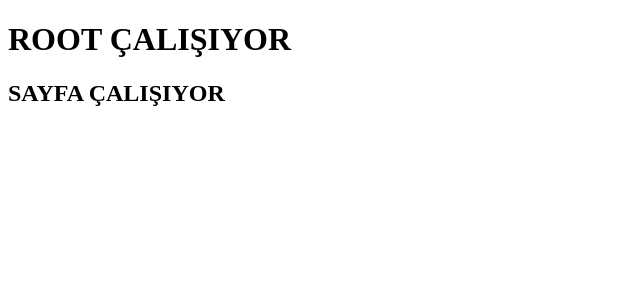
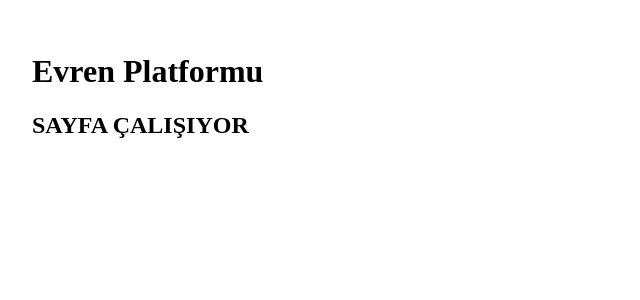
Before and after one commit to gizemsaritan/evren-platform, a Next.js app in the folder packages/app/: page / in a window 1280 px wide. Shown: the top 300 px of the page, without its empty margins (0-640 px from the left). Built offline with nearby package versions, Linux system fonts and the light colour scheme.

Commit message:
safe layout added

```diff
--- a/packages/app/src/app/layout.tsx
+++ b/packages/app/src/app/layout.tsx
@@ -4,10 +4,13 @@ export default function RootLayout({
   children: React.ReactNode
 }) {
   return (
-    <html>
-      <body>
-        <h1>ROOT ÇALIŞIYOR</h1>
-        {children}
+    <html lang="tr">
+      <body style={{ padding: 24 }}>
+        <header>
+          <h1>Evren Platformu</h1>
+        </header>
+
+        <main>{children}</main>
       </body>
     </html>
   )
```
